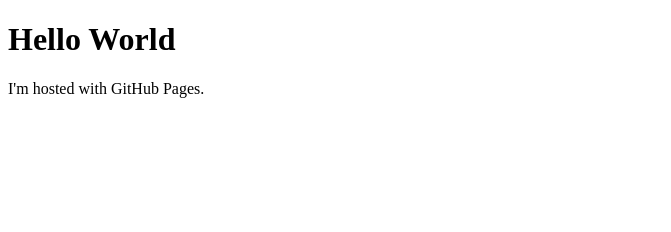
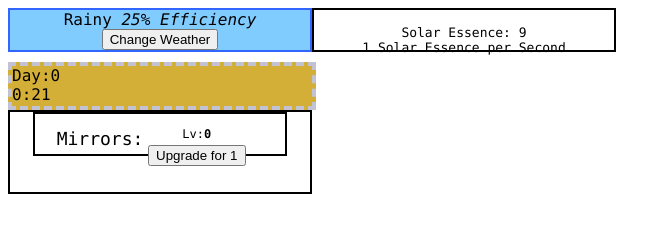
Before and after one commit to BeesInc/BeesInc.github.io, a plain HTML site: page index.html in a window 1280 px wide. Shown: the whole page, without its empty margins (0-671 px from the left). Drawn offline with Linux system fonts and the light colour scheme.

Commit message:
Added Solar Pneuma

```diff
--- /dev/null
+++ b/Solar Pneuma.css
@@ -0,0 +1,58 @@
+#WeatherBox {
+	background-color:#80ccff;
+	height:40px;
+	width:300px;
+	border:2px solid #3366ff;
+	font-family:"Lucida Console";
+	text-align:center;
+	overflow:hidden;
+	float:left;
+}
+#SolarEssence {
+	height:40px;
+	width:300px;
+	border: 2px solid #000000;
+	font-size: 13px;
+	font-family:"Lucida Console";
+	text-align:center;
+	float:left;
+}
+#WorldClock {
+	background-color:#d4af37;
+	height:40px;
+	width:300px;
+	border:4px dashed #c2c2d5;
+	font-family:"Lucida Console";
+	text-align:left;
+	overflow:hidden;
+}
+.Upgrades {
+	height:80px;
+	width:300px;
+	border:2px solid #000000;
+	font-family:"Lucida Console";
+	text-align:center;
+	overflow:hidden;
+
+}
+.Mirror {
+	height:40px;
+	width:250px;
+	border:2px solid #000000;
+	text-align:center;
+	margin:auto;
+}
+#MirrorName {
+	text-align:left;
+	font-size:18px;
+	position: relative;
+	bottom: 5px;
+	right:60px;
+}
+#MirrorUpgradeTable {
+	text-align:middle;
+	font-size:12px;
+	position: relative;
+	bottom: 30px;
+	left: 110px
+}
--- /dev/null
+++ b/Solar Pneuma.js
@@ -0,0 +1,155 @@
+
+var WeatherType =
+	["Sunny",
+	"Partly Sunny",
+	"Cloudy",
+	"Rainy"
+	];
+var WeatherEffect =
+	["100",
+	"75",
+	"50",
+	"25",
+	];
+var WeatherPriority = 0;
+var WeatherNum = Math.floor((Math.random()*100));
+var WeatherState = 0;
+var WeatherPastState = WeatherState;
+var Day = 0;
+var Hour = 0;
+var Minute = 0;
+var NumSolarEssence = 0;
+var GainRate = WeatherEffect[WeatherState]/25;
+var MirrorCost = 1;
+ObtainWeatherA();
+BaseClock();
+SolarEssenceGain();
+document.getElementById("MirrorUpgradeCost").innerHTML = MirrorCost;
+
+function NumtoPriorityWeather() {
+	WeatherNum = Math.floor((Math.random()*100));
+	if (WeatherNum >= 0 &&  WeatherNum <=29) { //Highest Chance
+		WeatherPriority = 0;
+		//Sunny 30%
+	}
+	else if (WeatherNum >= 30 && WeatherNum <= 56) { //Second Highest Chance
+		WeatherPriority = 1;
+		//Partly Sunny 27%
+	}
+	else if (WeatherNum >= 57 && WeatherNum <= 79) { //Second Lowest Chance
+		WeatherPriority = 2;
+		//Cloudy 23%
+	}
+	else { //Lowest Chance
+		WeatherPriority = 3;
+		//Rainy 20%
+	}
+}
+function PrioritytoStateWeather() {
+	if (WeatherPastState == 0) { //Sunny Yesterday
+		WeatherState = WeatherPriority;
+	}
+	else if (WeatherPastState == 1) { //Partly Sunny Yesterday
+		if (WeatherPriority == 0) {
+			WeatherState = 1;
+			//Partly Sunny
+		}
+		else if (WeatherPriority == 1) {
+			WeatherState = 0;
+			//Sunny
+		}
+		else {
+			WeatherState = WeatherPriority;
+			//If 2:Cloudy, 3:Rainy
+		}
+	}
+	else if (WeatherPastState == 2) { //Cloudy Yesterday
+		if (WeatherPriority == 0) {
+			WeatherState = 2;
+			//Cloudy
+		}
+		else if (WeatherPriority == 1) {
+			WeatherState = 1;
+			//Partly Sunny
+		}
+		else if (WeatherPriority == 2) {
+			WeatherState = 3;
+			//Rainy
+		}
+		else {
+			WeatherState = 0;
+			//Sunny
+		}
+	}
+	else { //Rainy Yesterday
+		if (WeatherPriority == 0) {
+			WeatherState = 3;
+			//Rainy
+		}
+		else if (WeatherPriority == 1) {
+			WeatherState = 2;
+			//Cloudy
+		}
+		else if (WeatherPriority == 2) {
+			WeatherState = 1;
+			//Partly Sunny
+		}
+		else {
+			WeatherState = 0;
+			//Sunny
+		}
+	}
+}
+function ObtainWeatherA() {
+	document.getElementById("WeatherType").innerHTML = "";
+	setTimeout(ObtainWeatherB, 250); //Visual change even if weather is the same
+}
+function ObtainWeatherB() {
+	WeatherPastState = WeatherState;
+	NumtoPriorityWeather();
+	PrioritytoStateWeather();
+	document.getElementById("WeatherType").innerHTML = WeatherType[WeatherState] + " <em>" + WeatherEffect[WeatherState] + "% Efficiency </em>";
+	GainRate = WeatherEffect[WeatherState]/25;
+}
+
+function BaseClock() {
+	Minute++;
+	if (Minute < 10) { //Keeping two digits all the time
+		Minute = "0" + Minute;
+	}
+	else {
+		Minute = Minute;
+	}
+	if (Minute == 60) { //Increasing hour value
+		Hour++;
+		Minute -= 60;
+	}
+	if (Hour == 24) { //Increasing day value
+		Day++;
+		Hour -= 24;
+		ObtainWeatherA();
+	}
+	document.getElementById("TimeMinute").innerHTML = Minute;
+	document.getElementById("TimeHour").innerHTML = Hour;
+	document.getElementById("Day").innerHTML = Day;
+	setTimeout(BaseClock, 250);
+}
+
+function SolarEssenceGain() {
+	NumSolarEssence += GainRate;
+	document.getElementById("SolarEssenceTotal").innerHTML = NumSolarEssence;
+	document.getElementById("SolarEssenceSec").innerHTML = GainRate;
+	setTimeout(SolarEssenceGain, 1000);
+}
+
+function UpgradeMirror() {
+	if (NumSolarEssence >= MirrorCost) {
+		NumSolarEssence -= MirrorCost;
+		MirrorCostIncrease();
+	}
+	document.getElementById("SolarEssenceTotal").innerHTML = NumSolarEssence;
+}
+function MirrorCostIncrease() {
+	MirrorCost ++;
+	document.getElementById("MirrorUpgradeCost").innerHTML = MirrorCost;
+}
--- a/index.html
+++ b/index.html
@@ -1,7 +1,42 @@
 <!DOCTYPE html>
 <html>
-<body>
-	<h1>Hello World</h1>
-		<p>I'm hosted with GitHub Pages.</p>
+	<title>
+		Solar Pneuma
+	</title>
+	<body>
+	<link rel="stylesheet" href="Solar Pneuma.css">
+	<script type="text/javascript" src="Solar Pneuma.js"></script>
+		<div id="WeatherBox">
+				<span id="WeatherType">Weather...</span>
+				<button onclick="ObtainWeatherA()">Change Weather</button>
+		</div>
+		<div id="SolarEssence">
+			</br>
+			Solar Essence: <span id="SolarEssenceTotal">0</span> </br>
+			<span id="SolarEssenceSec"></span> Solar Essence per Second
+		</div>
+		</br></br></br>
+		<div id="WorldClock">
+			Day:<span id="Day">x</span> </br>
+			<span id="TimeHour">xx</span>:<span id="TimeMinute">xx</span>
+		</div>
+		<div class="Upgrades">
+			<div class="Mirror">
+			</br>
+				<span id="MirrorName">Mirrors:</span>
+				<table id="MirrorUpgradeTable">
+					<tbody>
+						<tr>
+							<td>Lv:<b><span id="MirrorNumber">0</span></b></td>
+						</tr>
+						<tr>
+							<td><button onclick="UpgradeMirror()">Upgrade for <span id="MirrorUpgradeCost">Value</span></button></td>
+						</tr>
+					</tbody>
+				</table>
+			</div>
+		</div>
+	<link rel="stylesheet" href="Solar Pneuma.css">
+	<script type="text/javascript" src="Solar Pneuma.js"></script>
 	</body>
 </html>
```
